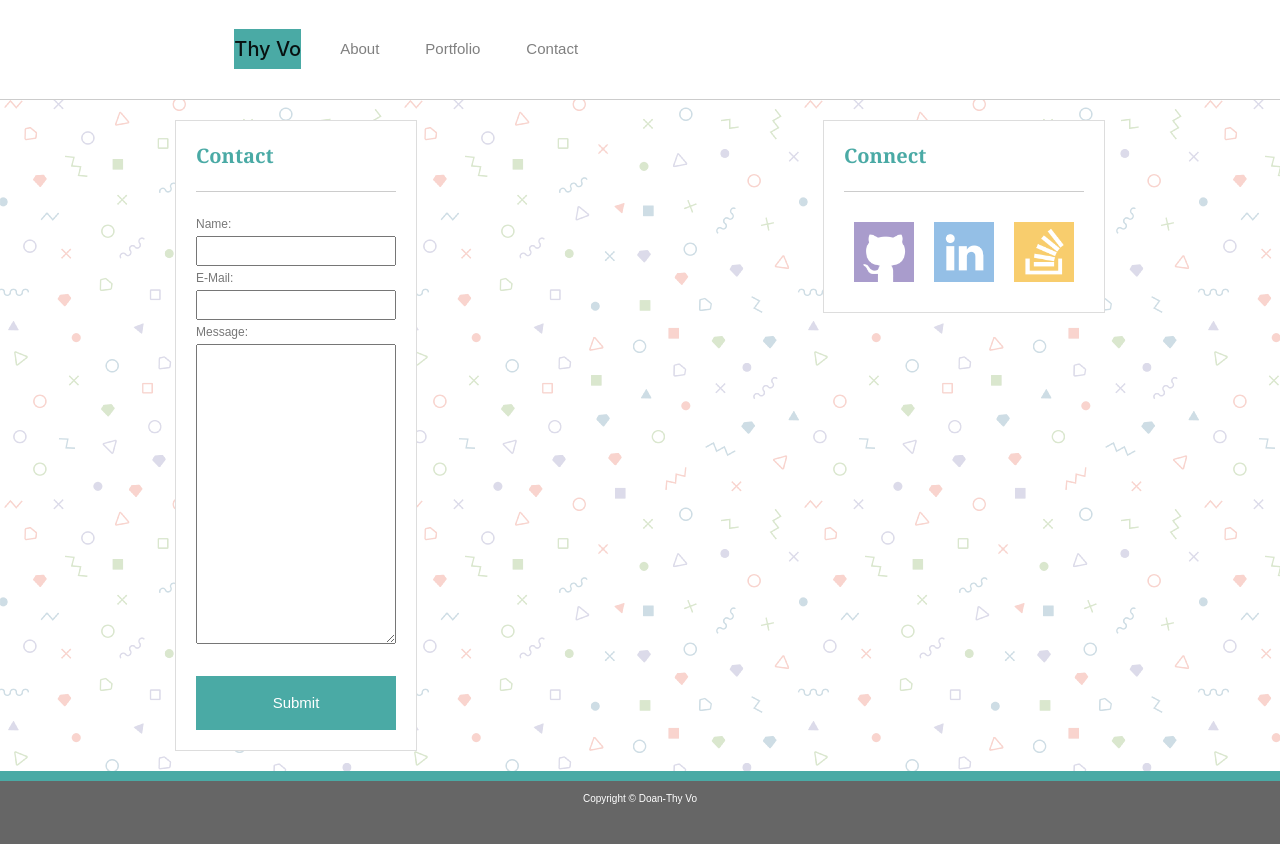
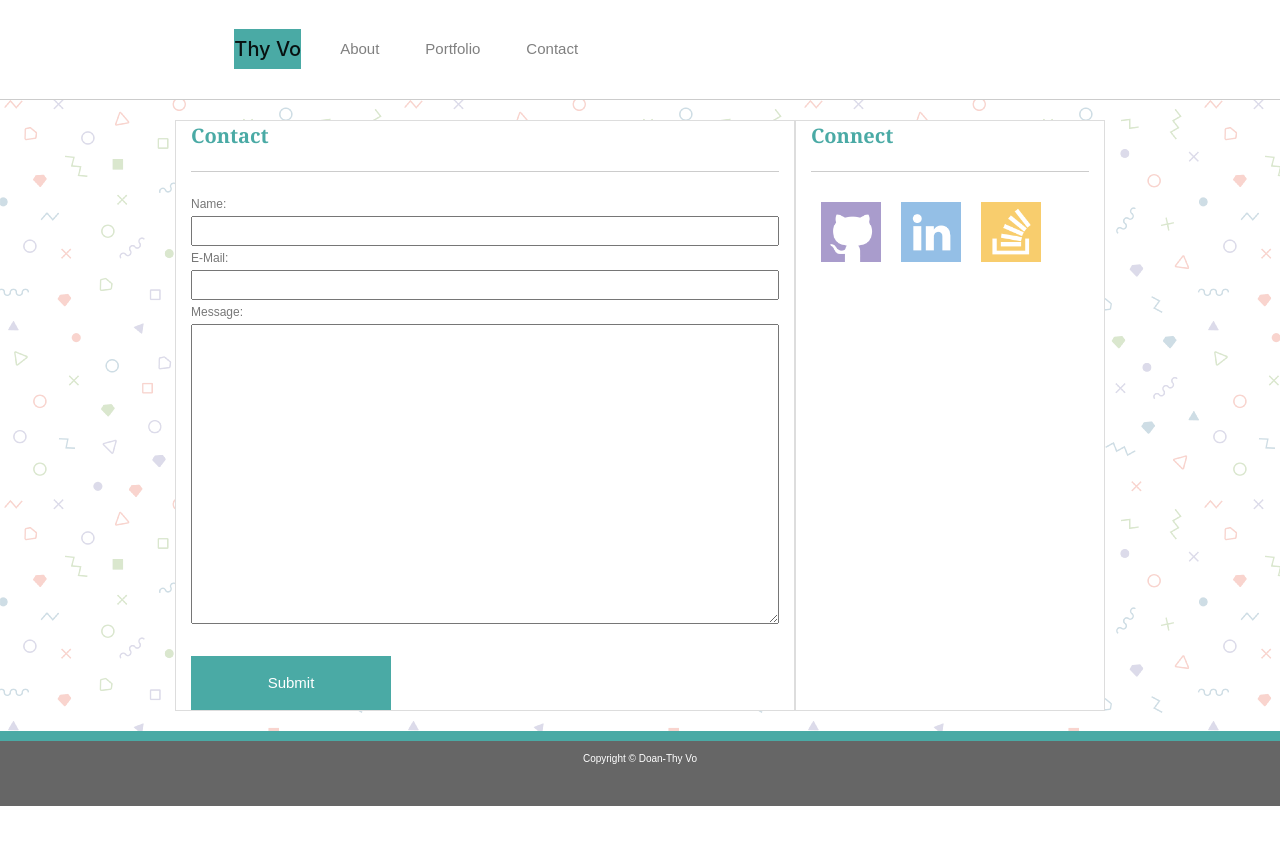
Before and after one commit to tellyvision/Bootstrap-Portfolio, a plain HTML site: page contact.html in a window 1280 px wide. After the commit the page ends 806 px from the top, so only its background shows below. Drawn offline with nearby package versions, Linux system fonts and the light colour scheme.

Commit message:
updated contact page

```diff
--- a/assests/css/style-contact.css
+++ b/assests/css/style-contact.css
@@ -5,18 +5,17 @@
 }
 
 .contact {
+    width: 90%;
     float: left;
     background-color: white;
     border: 1px solid #dddddd;
-    padding: 20px;
-
 }
 
 .connect {
+    width: 90%;
     float: right;
     background-color: white;
     border: 1px solid #dddddd;
-    padding: 20px;
 }
 
 form {
--- a/assests/css/style.css
+++ b/assests/css/style.css
@@ -24,10 +24,6 @@ p {
     color: #777777;
 }
 
-.navcontainer {
-    width: 960px;
-    margin: 0px auto 0px auto;
-}
 
 .navbar-brand {
     height: 100%;
--- a/contact.html
+++ b/contact.html
@@ -28,10 +28,8 @@
     </header>
 
     <body>
-    <div class="container">
-        <div class="row">
-            <div class="col-md-8 col-12">
-                <div class="contact">
+        <div class="row container justify-content-center">
+            <div class="col-md-8 col-12 contact">
 
                 <div class="contenttitle">
                     Contact
@@ -49,10 +47,8 @@
                 </form>
 
             </div>
-            </div>
 
-            <div class="col-md-4 col-12">
-                <div class="connect">
+            <div class="col-md-4 col-12 connect">
 
                     <div class="contenttitle">
                         Connect
@@ -62,8 +58,6 @@
                     <a href="#"><img class="logo" src="assests/images/linkedinlogo.png" alt="LinkedIn"></a>
                     <a href="#"><img class="logo" src="assests/images/stackoverflowlogo.png" alt="Stack Overflow"></a>
 
-                </div>
-            </div>
             </div>
         </div>
 
```
Lines whose indentation alone changed are shown as unchanged.
